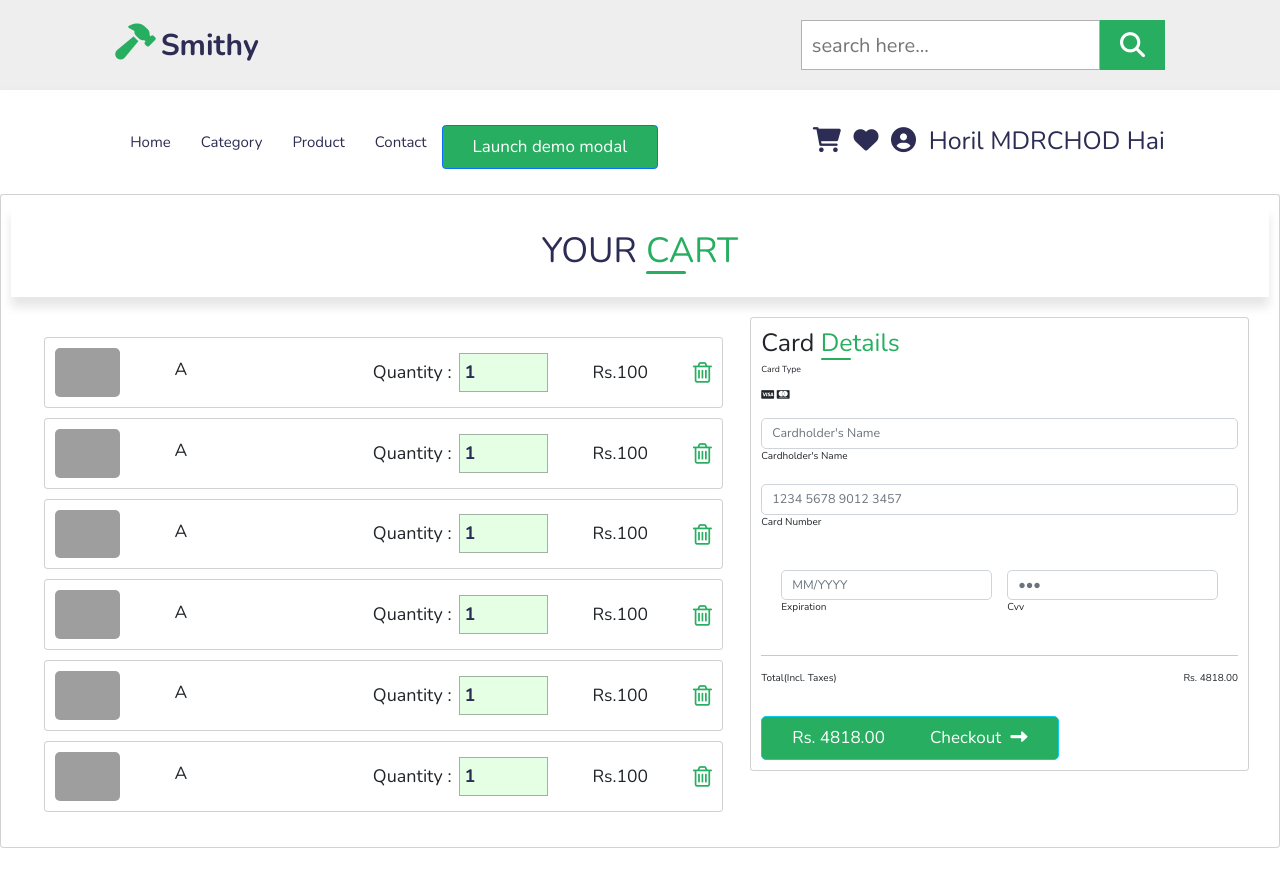
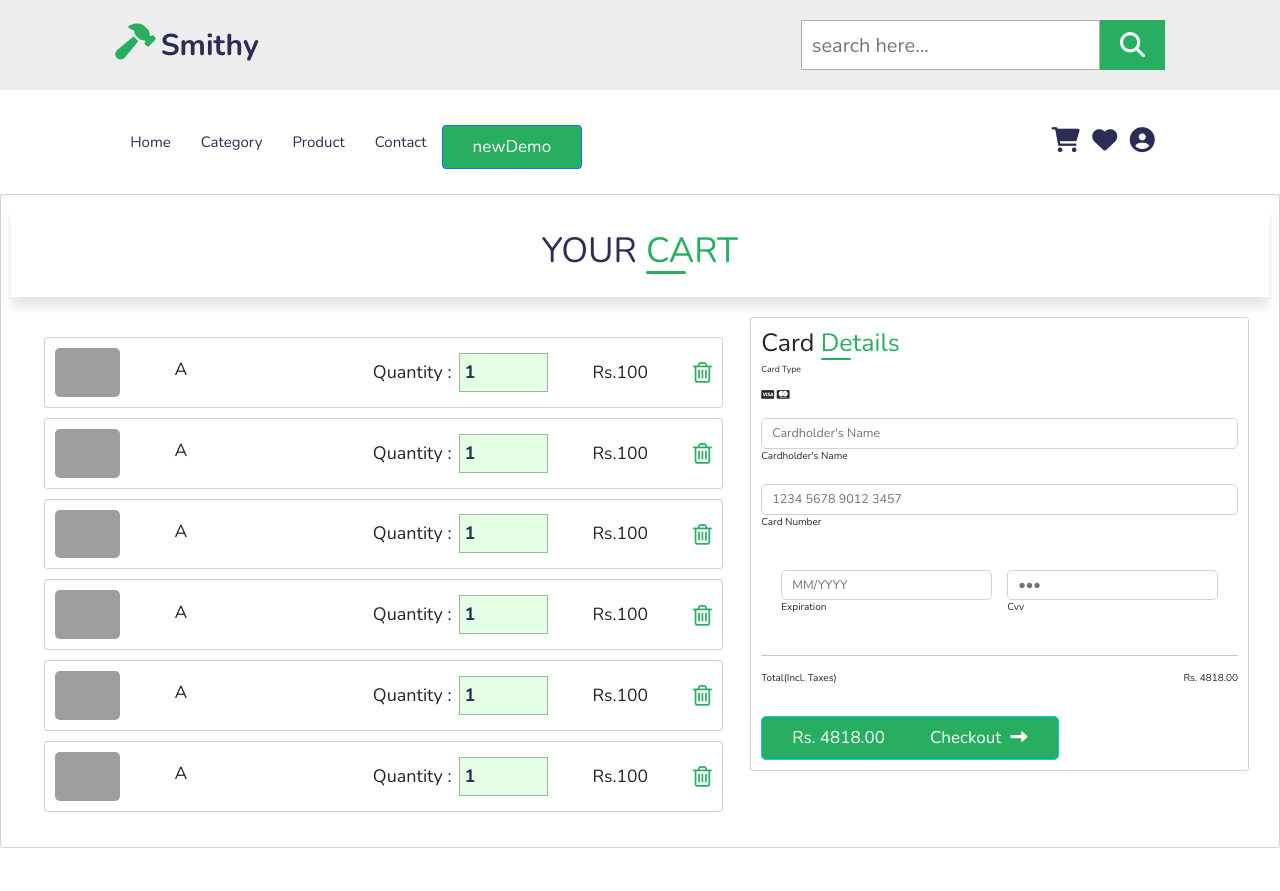
Before and after one commit to vy211/Smith-E-Shop, a Django app: page /cart/ in a window 1280 px wide. Shown: the top 891 px of the page. Run offline with Django 4.2, Linux system fonts and the light colour scheme; grey boxes are pictures that could not be loaded.

Commit message:
restart project

```diff
--- a/Smithy/templates/base.html
+++ b/Smithy/templates/base.html
@@ -46,7 +46,7 @@
                 <a href="#product">product</a>
                 <a href="#contact">contact</a>
                 <button type="button" class="btn btn-primary" data-bs-toggle="modal" data-bs-target="#Login_page">
-                    Launch demo modal
+                    newDemo
                 </button>
             </nav>
 
@@ -54,9 +54,10 @@
                 <a href="{% url 'shop:cart'%}"><i class="fas fa-shopping-cart"></i></a>
                 <a href="#" class="fas fa-heart"></a>
                 <a class="fas fa-user-circle" id="dropdownMenuLink" data-bs-toggle="dropdown"></a>
-                <a href="#"><span>horil MDRCHOD hai</span></a>
+                <a href="#"><span>{{user.username}}</span></a>
                 <div class="dropdown-menu" id="profile-dropdown_box" aria-labelledby="dropdownMenuLink">
                     {% if user.is_authenticated %}
+
                     <a class="dropdown-item" href="#"">Welcome {{user.username}}</a>
                     <hr class="dropdown-divider">
                     <a class="dropdown-item " href="#"><span>Edit Profile</span></a>
--- /dev/null
+++ b/Smithy/templates/userpass.txt
@@ -0,0 +1,2 @@
+user-smithy123
+pass-smithy123
```
Also changed, not shown: Smithy/db.sqlite3.
